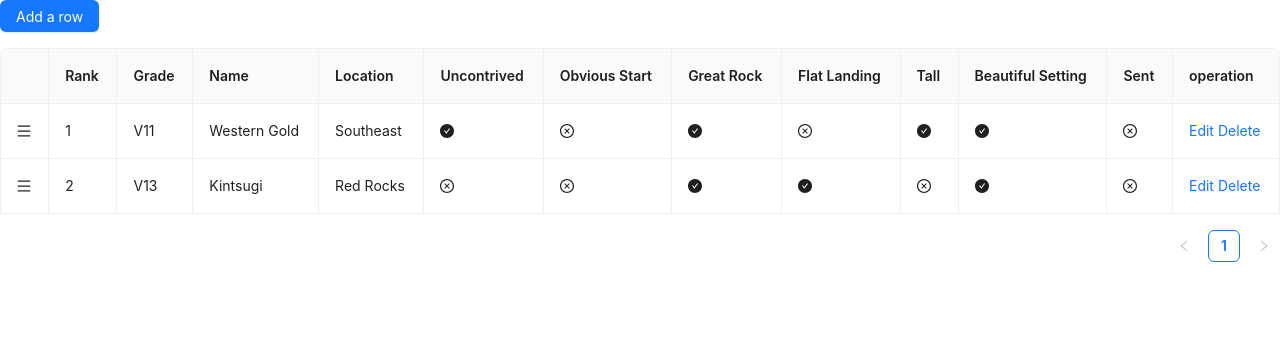
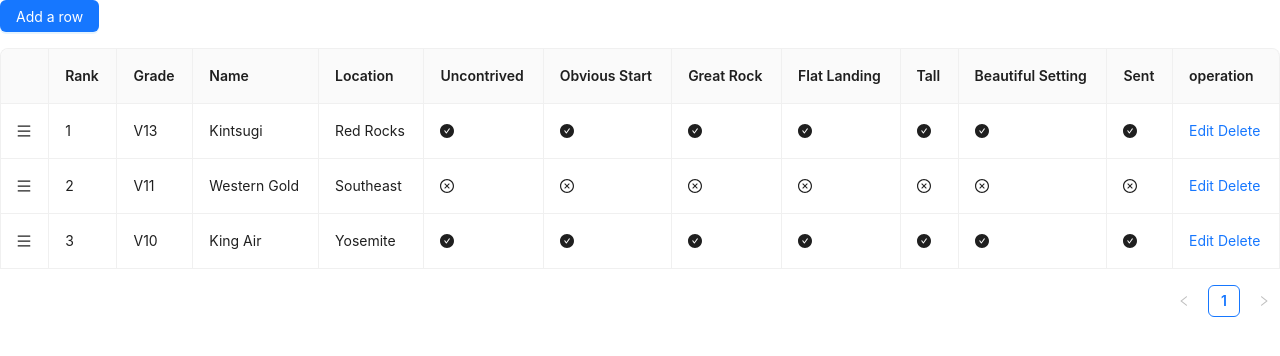
Before and after one commit to ewestthan/Top100Boulders, a React (Create React App) app: page / in a window 1280 px wide. Shown: the top 356 px of the page. Built offline with nearby package versions, Linux system fonts and the light colour scheme.

Commit message:
drag and drop updates row rank, doesn't play well with delete

```diff
--- a/package.json
+++ b/package.json
@@ -10,6 +10,7 @@
     "@testing-library/react": "^13.4.0",
     "@testing-library/user-event": "^13.5.0",
     "antd": "^5.3.3",
+    "fs": "^0.0.1-security",
     "react": "^18.2.0",
     "react-dom": "^18.2.0",
     "react-scripts": "5.0.1",
--- a/src/components/MainTable.jsx
+++ b/src/components/MainTable.jsx
@@ -99,38 +99,51 @@ const EditableCell = ({
 
 const MainTable = () => {
 
-  const isTrue = (text) => text;
-
   const [dataSource, setDataSource] = useState([
     {
       key: '1',
       rank: '1',
-      grade: 'V11',
-      name: 'Western Gold',
-      location: "Southeast",
+      grade: 'V13',
+      name: 'Kintsugi',
+      location: "Red Rocks",
       uncontrived: true,
-      obviousStart: false,
+      obviousStart: true,
       greatRock: true,
-      flatLanding: false,
+      flatLanding: true,
       tall: true,
       beautifulSetting: true,
-      sent: false,
+      sent: true,
     },
     {
       key: '2',
       rank: '2',
-      grade: 'V13',
-      name: 'Kintsugi',
-      location: "Red Rocks",
+      grade: 'V11',
+      name: 'Western Gold',
+      location: "Southeast",
       uncontrived: false,
       obviousStart: false,
+      greatRock: false,
+      flatLanding: false,
+      tall: false,
+      beautifulSetting: false,
+      sent: false,
+    },
+    {
+      key: '3',
+      rank: '3',
+      grade: 'V10',
+      name: 'King Air',
+      location: "Yosemite",
+      uncontrived: true,
+      obviousStart: true,
       greatRock: true,
       flatLanding: true,
-      tall: false,
+      tall: true,
       beautifulSetting: true,
-      sent: false,
+      sent: true,
     }
   ]);
+
 
   const defaultColumns = [
     {
@@ -146,7 +159,6 @@ const MainTable = () => {
       dataIndex: 'grade',
       key: 'grade',
       editable: true,
-      inputType: "number"
     },
     {
       title: 'Name',
@@ -216,7 +228,6 @@ const MainTable = () => {
       editable: true,
       inputType: 'boolean',
       render : (_, text) => {
-        console.log(text.sent)
         return text.sent ? (<CheckCircleFilled />) : (<CloseCircleOutlined />)
       },
     },
@@ -256,7 +267,6 @@ const MainTable = () => {
   const [form] = Form.useForm();
   const [editingKey, setEditingKey] = useState('');
   const isEditing = (record) => record.key === editingKey;
-
   const [count, setCount] = useState(2);
 
 
@@ -305,15 +315,27 @@ const MainTable = () => {
     }
   };
 
+  const handleSaveTable = async (key) => {
+    try {
+
+    } catch (errInfo) {
+      console.log('Validate Failed:', errInfo);
+    }
+  };
+
   const handleDelete = (key) => {
     const newData = dataSource.filter((item) => item.key !== key);
+    console.log("key", key)
+    for(var i = key; i < dataSource.length; i++){
+      dataSource[i].rank = String(parseInt(dataSource[i].rank) - 1)
+    }
     setDataSource(newData);
   };
 
   const handleAdd = () => {
     const newData = {
-      key: count,
-      rank: 'X',
+      key: dataSource.length + 1,
+      rank: String(dataSource.length + 1),
       grade: 'X',
       name: 'X',
       location: "X",
@@ -326,7 +348,6 @@ const MainTable = () => {
       sent: false,
     };
     setDataSource([...dataSource, newData]);
-    setCount(count + 1);
   };
 
   const onDragEnd = ({ active, over }) => {
@@ -334,6 +355,23 @@ const MainTable = () => {
       setDataSource((previous) => {
         const activeIndex = previous.findIndex((i) => i.key === active.id);
         const overIndex = previous.findIndex((i) => i.key === over?.id);
+        try{
+          if(dataSource[activeIndex].rank > dataSource[overIndex].rank){
+              for(var i = overIndex; i < activeIndex; i++){
+                dataSource[i].rank = String(parseInt(dataSource[i].rank) + 1);
+                dataSource[activeIndex].rank = String(parseInt(dataSource[overIndex].rank) - 1)
+              }
+          }
+          if(dataSource[activeIndex].rank < dataSource[overIndex].rank){
+            for(i = overIndex; i > activeIndex; i--){
+              dataSource[i].rank = String(parseInt(dataSource[i].rank) - 1);
+              dataSource[activeIndex].rank = String(parseInt(dataSource[overIndex].rank) + 1)
+            }
+        }
+      } catch (e){
+        console.log("failed: ", e)
+      }
+
         return arrayMove(previous, activeIndex, overIndex);
       });
     }
@@ -358,6 +396,15 @@ const MainTable = () => {
 
   return (
     <div>
+      {/* <Button
+        onClick={handleSaveTable}
+        type="primary"
+        style={{
+          marginBottom: 16,
+        }}
+      >
+        Save Table
+      </Button> */}
       <Button
         onClick={handleAdd}
         type="primary"
```
Also changed, not shown: src/data/top100.json (added, +30 -0 lines), 1 other file (tests, documents, lock files or other folders).
